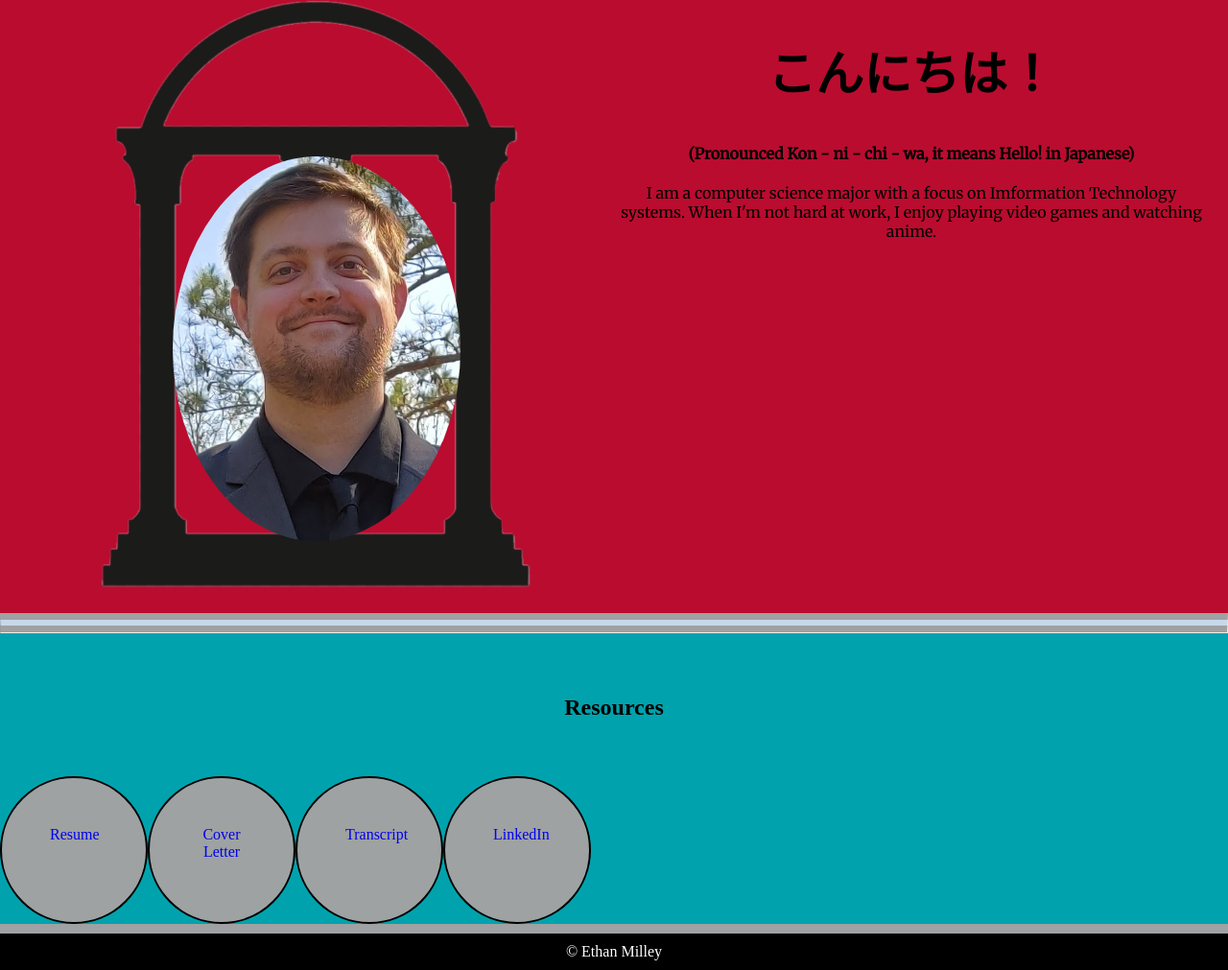
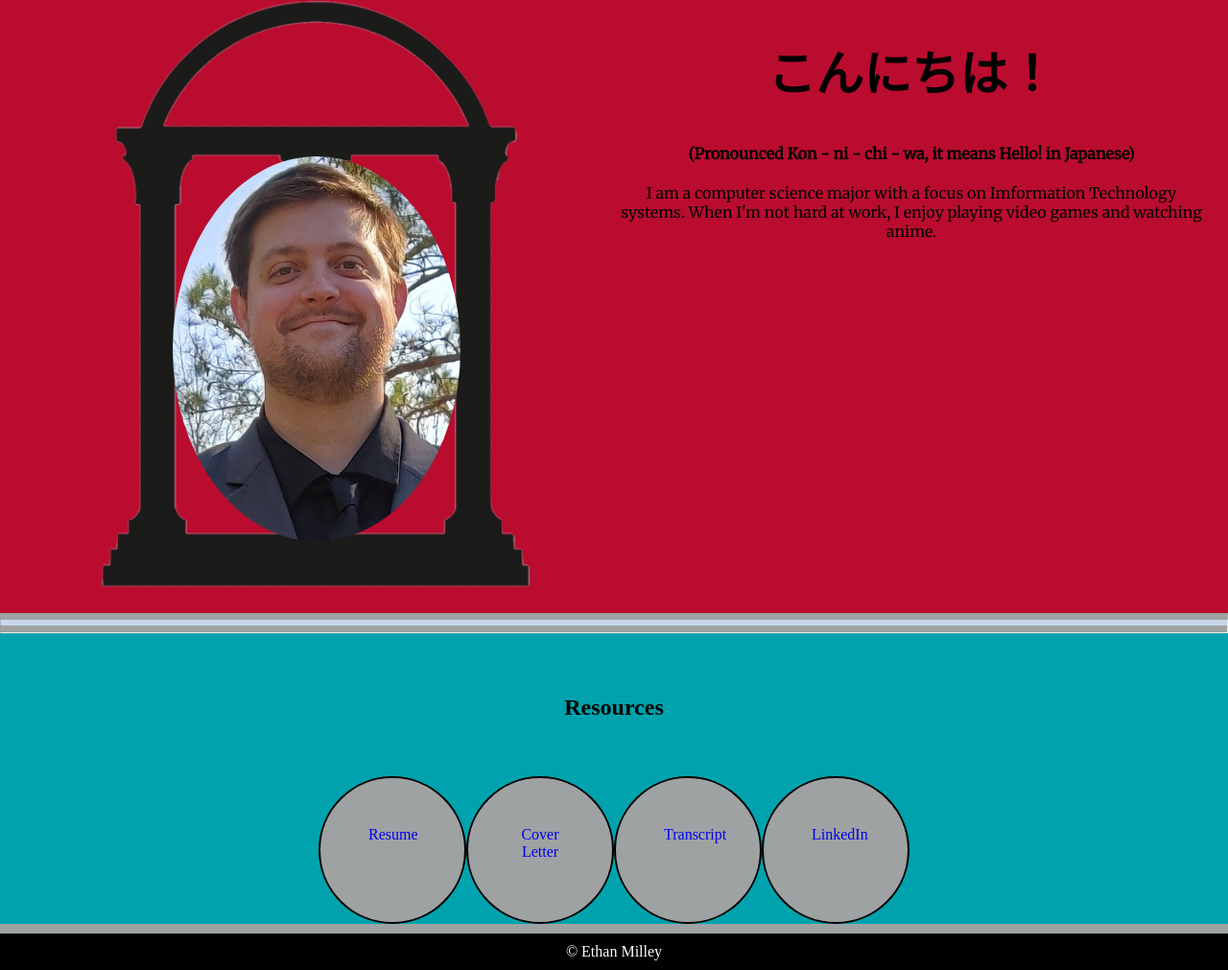
Before and after one commit to Ethan-Milley/CV, a plain HTML site: page index.html in a window 1280 px wide. Shown: the part 606-1617 px from the top of the page at 96% size. Drawn offline with nearby package versions, Linux system fonts and the light colour scheme.

Commit message:
Changed spacing

```diff
--- a/css/cv_style.css
+++ b/css/cv_style.css
@@ -95,6 +95,9 @@ h1 {
 }
 .four-col {
     display: flex;
+    justify-content: space-around;
+    justify-content: space-evenly;
+    justify-content: center;
 }
 
 .dot {
```
